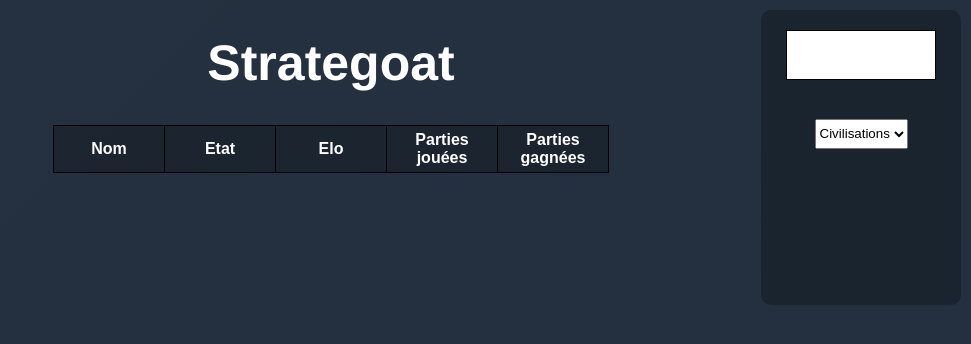
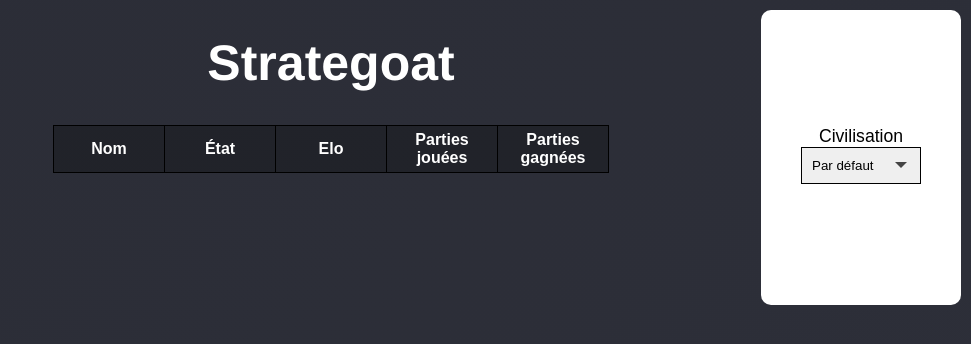
Before and after one commit to Dyrudis/Strategoat, a website: page front/html/index.html in a window 1280 px wide. Shown: the whole page, without its empty margins (309-1280 px from the left). Drawn offline with nearby package versions, Linux system fonts and the light colour scheme; files that its build step writes are made by us from their sources; no server answers; files whose address does not match are found by name.

Commit message:
css update

```diff
--- a/back/modules/game.js
+++ b/back/modules/game.js
@@ -23,8 +23,6 @@ let self = module.exports = {
             started: false,
             finished: false
         });
-
-        console.log(`Nouvelle partie : ${player1} vs ${player2}`);
     },
 
     // Fonction qui renvoie la partie du joueur ayant le nom username
--- a/back/modules/socket.js
+++ b/back/modules/socket.js
@@ -222,8 +222,6 @@ module.exports = function (io, games, database, connections) {
             else if (result.winner != undefined) {
                 let winner = games.getGame(username).players[result.winner];
 
-                console.log(winner.username + " gagne !");
-
                 games.getGame(username).finished = true;
 
                 // Calcul du nouvel elo :
--- a/front/css/button.css
+++ b/front/css/button.css
@@ -6,26 +6,31 @@
     border: 0;
     font-size: 18px;
     width: 200px;
-    height: 50px;
+    height: 52px;
     text-align: center;
     box-sizing: border-box;
     -webkit-box-sizing: border-box;
     -moz-box-sizing: border-box;
     user-select: none;
     -webkit-user-select: none;
-    cursor: default;
+    cursor: pointer;
     display: flex;
     justify-content: center;
     align-items: center;
+}
+
+.button3d:focus {
+    outline: none;
 }
 
 .button3d div {
     position: absolute;
     text-align: center;
     width: 100%;
-    height: 100%;
+    height: 50px;
     padding: 10px;
-    border: #000000 solid 1px;
+    box-sizing: border-box;
+    border: black solid 1px;
     pointer-events: none;
     box-sizing: border-box;
     -webkit-box-sizing: border-box;
--- a/front/css/game.css
+++ b/front/css/game.css
@@ -3,6 +3,10 @@ html, body {
     user-select: none;
     font-family:-apple-system, BlinkMacSystemFont, 'Segoe UI', Roboto, Oxygen, Ubuntu, Cantarell, 'Open Sans', 'Helvetica Neue', sans-serif;
     font-size: 18px;
+}
+
+*:focus {
+    outline: none;
 }
 
 #title {
@@ -117,7 +121,7 @@ html, body {
 
 #chat form input {
     width: 98%;
-    height: 25px;
+    height: 30px;
     font-size: 16px;
 }
 
@@ -161,7 +165,7 @@ html, body {
 
 
 body {
-    background: linear-gradient(-45deg, #222f3e, #353b48);
+    background: linear-gradient(-45deg, #2d2f39, #22232b);
     background-size: 1000% 1000%;
     animation: gradient 10s ease infinite;
     color: black;
--- a/front/css/index.css
+++ b/front/css/index.css
@@ -14,7 +14,8 @@ h1 {
     right: 10px;
     width: 200px;
     height: 275px;
-    background-color: rgba(0, 0, 0, 0.25);
+    background-color: rgba(255, 255, 255, 1);
+    color: black;
     display: flex;
     flex-direction: column;
     justify-content: space-around;
@@ -28,18 +29,80 @@ h1 {
     margin: 0;
 }
 
+#username {
+    font-size: 1.5em;
+}
+
+#logout {
+    margin: 5px;
+    padding: 5px;
+    overflow: visible;
+}
+
 .button3d {
     font-weight: bold;
     font-size: 1.5em;
     width: 150px !important;
+    margin-bottom: 0;
 }
 
-#civ {
-    height: 30px;
+.button3d div {
+    border: none !important;
 }
 
-#disconnect {
-    height: 30px;
+.formfield-select {
+	position: relative;
+    width: 120px;
+    text-align: center;
+}
+
+.formfield-select--container {
+	position: relative;
+	background-color: #fff;
+	border: black 1px solid;
+	overflow: hidden;
+}
+
+.formfield-select--container select {
+	-webkit-appearance: none;
+	-moz-appearance: none;
+	appearance: none;
+	width: 110%;
+	height: auto;
+	border: 0;
+	margin: 0;
+	padding: .75em;
+	border-radius: 0;
+	overflow: hidden;
+	text-overflow: ellipsis;
+}
+
+.formfield-select--container::after {
+	content: '';
+	position: absolute;
+	top: 50%;
+	margin-top: -3px;
+	right: .75em;
+	display: block;
+	width: 0; height: 0;
+	border-color: transparent;
+	border-top-color: #444;
+	border-width: 6px;
+	border-style: solid;
+	pointer-events: none;
+}
+
+option {
+    padding: 10px;
+    background-color: white;
+}
+
+option:disabled {
+    background-color: rgba(0, 0, 0, 0.1);
+}
+
+#civ:focus {
+    outline: none;
 }
 
 table {
@@ -51,6 +114,11 @@ table {
 thead {
     font-weight: bold;
     background-color: rgba(0, 0, 0, 0.25);
+}
+
+tbody {
+    background-color: white;
+    color: black;
 }
 
 td {
@@ -68,8 +136,7 @@ td {
 }
 
 body {
-    background: linear-gradient(-45deg, #3e23d5, #236ad5);
-    background: linear-gradient(-45deg, #222f3e, #353b48);
+    background: linear-gradient(-45deg, #2d2f39, #22232b);
     background-size: 1000% 1000%;
     animation: gradient 10s ease infinite;
     color: white;
--- a/front/css/login.css
+++ b/front/css/login.css
@@ -9,8 +9,7 @@ html * {
 }
 
 body {
-  background: linear-gradient(-45deg, #3e23d5, #236ad5);
-  background: linear-gradient(-45deg, #222f3e, #353b48);
+  background: linear-gradient(-45deg, #2d2f39, #22232b);
   background-size: 1000% 1000%;
   animation: gradient 10s ease infinite;
   color: white;
@@ -80,6 +79,8 @@ form {
 	padding: 40px 50px;
 	height: 100%;
   text-align: center;
+  background-color: white;
+  color: black;
 }
 
 form h1 {
@@ -177,9 +178,9 @@ input:focus {
   -ms-backface-visibility: hidden;
   backface-visibility: hidden;
   z-index: 2;
-  -webkit-box-shadow: 0px 0px 32px 2px rgba(0,0,0,0.5);
-  -moz-box-shadow: 0px 0px 32px 2px rgba(0,0,0,0.5);
-  box-shadow: 0px 0px 32px 2px rgba(0,0,0,0.5);
+  -webkit-box-shadow: 0px 0px 32px 2px rgba(0,0,0,0.2);
+  -moz-box-shadow: 0px 0px 32px 2px rgba(0,0,0,0.2);
+  box-shadow: 0px 0px 32px 2px rgba(0,0,0,0.2);
 }
 #flip-card .flip-card-front {
     background: transparent;
--- a/front/html/index.html
+++ b/front/html/index.html
@@ -19,14 +19,23 @@
                 <div id="username"></div>
             </div>
         </form>
-        <select name="civ" id="civ">
-            <option value="default" disabled selected>Civilisations</option>
-            <option value="default" id="default">Par défaut</option>
-            <option value="greek" id="greek" disabled>Grecque</option>
-            <option value="egypt" id="egypt" disabled>Egypte</option>
-            <option value="nordic" id="nordic" disabled>Nordique</option>
-            <option value="world" id="world" disabled>Monde</option>
-        </select>
+        <div class="formfield-select">
+
+            <label for="civ">Civilisation</label>
+
+            <div class="formfield-select--container">
+
+
+                <select name="civ" id="civ">
+                    <option value="default" id="default" selected>Par défaut</option>
+                    <option value="greek" id="greek" disabled>Grecque (1100)</option>
+                    <option value="egypt" id="egypt" disabled>Egypte (1200)</option>
+                    <option value="nordic" id="nordic" disabled>Nordique (1500)</option>
+                </select>
+
+            </div>
+
+        </div>
         <p id="elo"></p>
         <p id="gamePlayed"></p>
         <p id="winRate"></p>
@@ -35,7 +44,7 @@
         <thead>
             <tr>
                 <td>Nom</td>
-                <td>Etat</td>
+                <td>État</td>
                 <td>Elo</td>
                 <td>Parties jouées</td>
                 <td>Parties gagnées</td>
--- a/server.js
+++ b/server.js
@@ -133,5 +133,5 @@ connection.query("SELECT username FROM accounts", (err, result) => {
 const port = process.env.PORT || 4200;
 
 http.listen(port, () => {
-    console.log(`Serveur lancé sur le port ${port}`);
+    console.log(`Serveur lancé sur : http://localhost:${port}`);
 });
```
Also changed, not shown: front/html/login.html (+4 -0 lines), front/css/sunset.jpg (deleted).
